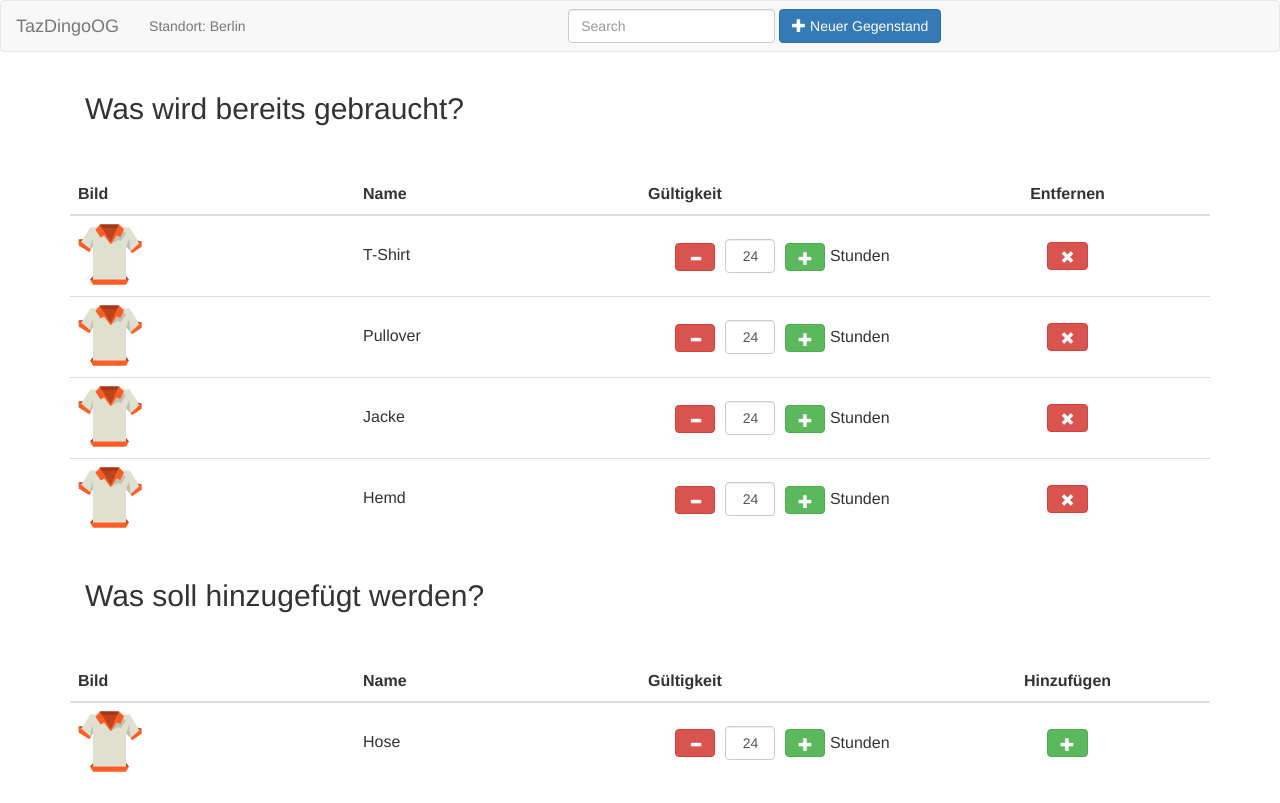
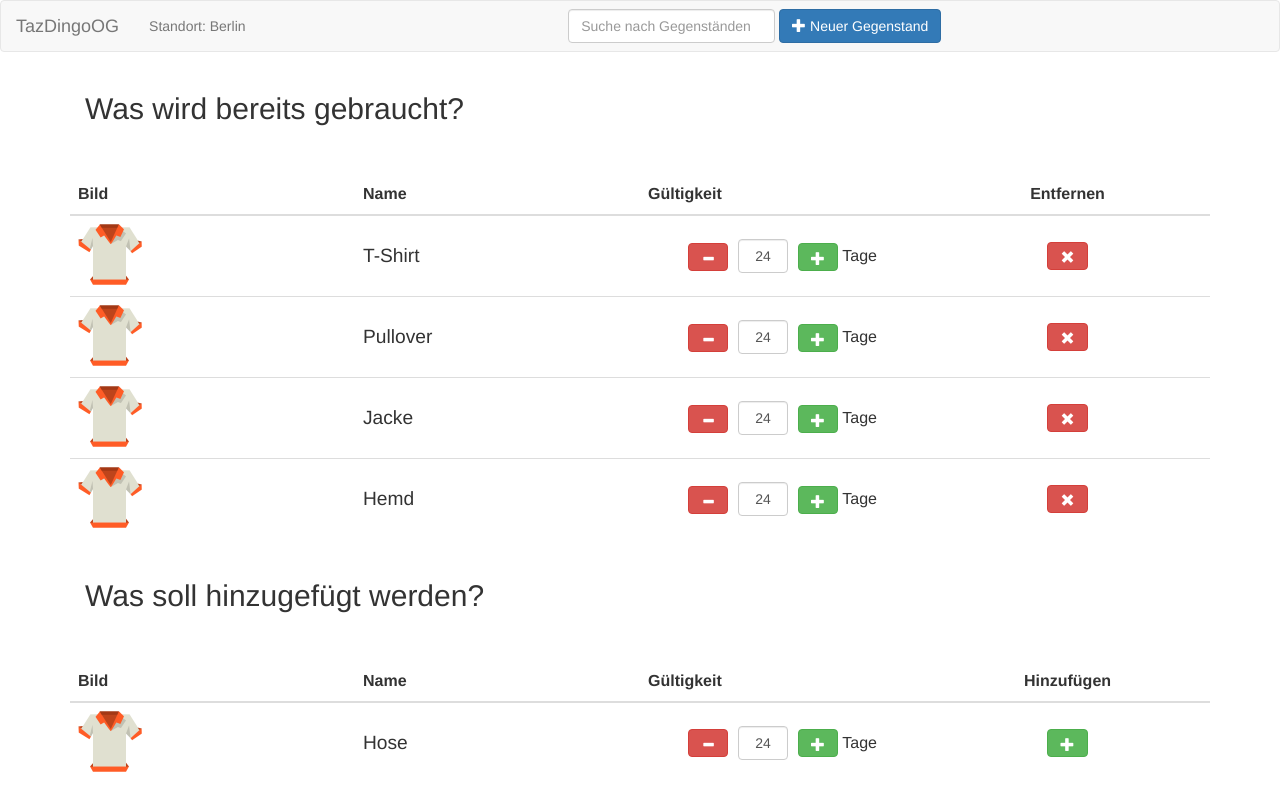
Before and after one commit to TazDingoOG/Hack4Good2015, a PHP site: page / in a window 1280 px wide. Run offline with PHP 8.4, Linux system fonts and the light colour scheme; data comes from the database, SQL or seed files in the repository; some libraries are stand-ins or nearby versions.

Commit message:
Change font size for item description. Changed placeholder for search.

```diff
--- a/static/css/custom.css
+++ b/static/css/custom.css
@@ -76,6 +76,10 @@
     height: 64px;
 }
 
+.item-description {
+    font-size:1.2em;
+}
+
 .item-timer {
     text-align:center;
 }
--- a/templates/index.html
+++ b/templates/index.html
@@ -30,7 +30,7 @@
             <!-- Collect the nav links, forms, and other content for toggling -->
             <form class="navbar-form search-form" role="search">
                 <div class="form-group">
-                    <input type="text" class="form-control search-input" placeholder="Search" id="search" />
+                    <input type="text" class="form-control search-input" placeholder="Suche nach Gegenst&auml;nden" id="search" />
                 </div>
                 <button type="submit" class="btn btn-primary"><span class="glyphicon glyphicon-plus"></span> Neuer Gegenstand</button>
             </form>
@@ -57,7 +57,7 @@
                     <img src="../static/img/t-shirt.png" class="img-rounded">
                 </td>
                 <td class="item-description">T-Shirt</td>
-                <td class="item-timer table-content"><button type="submit" class="btn btn-danger"><span class="glyphicon glyphicon-minus"></span></button><input type="text" class="form-control" value="24"></input><button type="submit" class="btn btn-success"><span class="glyphicon glyphicon-plus"></span></button> Stunden</td>
+                <td class="item-timer table-content"><button type="submit" class="btn btn-danger"><span class="glyphicon glyphicon-minus"></span></button><input type="text" class="form-control" value="24"></input><button type="submit" class="btn btn-success"><span class="glyphicon glyphicon-plus"></span></button> Tage</td>
 
                 <td class="item-checkoff table-content">
                     <button type="submit" class="btn btn-danger"><span class="glyphicon glyphicon-remove"></span>
@@ -69,7 +69,7 @@
                     <img src="../static/img/t-shirt.png" class="img-rounded">
                 </td>
                 <td class="item-description table-content">Pullover</td>
-                <td class="item-timer table-content"><button type="submit" class="btn btn-danger"><span class="glyphicon glyphicon-minus"></span></button><input type="text" class="form-control" value="24"></input><button type="submit" class="btn btn-success"><span class="glyphicon glyphicon-plus"></span></button> Stunden</td>
+                <td class="item-timer table-content"><button type="submit" class="btn btn-danger"><span class="glyphicon glyphicon-minus"></span></button><input type="text" class="form-control" value="24"></input><button type="submit" class="btn btn-success"><span class="glyphicon glyphicon-plus"></span></button> Tage</td>
                 <td class="item-checkoff table-content">
                     <button type="submit" class="btn btn-danger"><span class="glyphicon glyphicon-remove"></span>
                     </button>
@@ -80,7 +80,7 @@
                     <img src="../static/img/t-shirt.png" class="img-rounded">
                 </td>
                 <td class="item-description table-content">Jacke</td>
-                <td class="item-timer table-content"><button type="submit" class="btn btn-danger"><span class="glyphicon glyphicon-minus"></span></button><input type="text" class="form-control" value="24"></input><button type="submit" class="btn btn-success"><span class="glyphicon glyphicon-plus"></span></button> Stunden</td>
+                <td class="item-timer table-content"><button type="submit" class="btn btn-danger"><span class="glyphicon glyphicon-minus"></span></button><input type="text" class="form-control" value="24"></input><button type="submit" class="btn btn-success"><span class="glyphicon glyphicon-plus"></span></button> Tage</td>
                 <td class="item-checkoff table-content">
                     <button type="submit" class="btn btn-danger"><span class="glyphicon glyphicon-remove"></span>
                     </button>
@@ -91,7 +91,7 @@
                     <img src="../static/img/t-shirt.png" class="img-rounded">
                 </td>
                 <td class="item-description table-content">Hemd</td>
-                <td class="item-timer table-content"><button type="submit" class="btn btn-danger"><span class="glyphicon glyphicon-minus"></span></button><input type="text" class="form-control" value="24"></input><button type="submit" class="btn btn-success"><span class="glyphicon glyphicon-plus"></span></button> Stunden</td>
+                <td class="item-timer table-content"><button type="submit" class="btn btn-danger"><span class="glyphicon glyphicon-minus"></span></button><input type="text" class="form-control" value="24"></input><button type="submit" class="btn btn-success"><span class="glyphicon glyphicon-plus"></span></button> Tage</td>
                 <td class="item-checkoff table-content">
                     <button type="submit" class="btn btn-danger"><span class="glyphicon glyphicon-remove"></span>
                     </button>
@@ -117,7 +117,7 @@
                     <img src="../static/img/t-shirt.png" class="img-rounded">
                 </td>
                 <td class="item-description">Hose</td>
-                <td class="item-timer"><button type="submit" class="btn btn-danger"><span class="glyphicon glyphicon-minus"></span></button><input type="text" class="form-control" value="24"></input><button type="submit" class="btn btn-success"><span class="glyphicon glyphicon-plus"></span></button> Stunden</td>
+                <td class="item-timer"><button type="submit" class="btn btn-danger"><span class="glyphicon glyphicon-minus"></span></button><input type="text" class="form-control" value="24"></input><button type="submit" class="btn btn-success"><span class="glyphicon glyphicon-plus"></span></button> Tage</td>
 
                 <td class="item-checkoff">
                     <button type="button" data-desc="Shirt" class="add-to-requests btn btn-success "><span class="glyphicon glyphicon-plus" data-toggle="modal" data-target="#myModal"></span>
@@ -143,7 +143,7 @@
                         </p>
                         <p id="item-duration-modal">
                             <!-- Gültigkeitsdauer des Gegenstandes -->
-                            Für X Stunden
+                            Für X Tage
                         </p>
 
                     </div>
```
